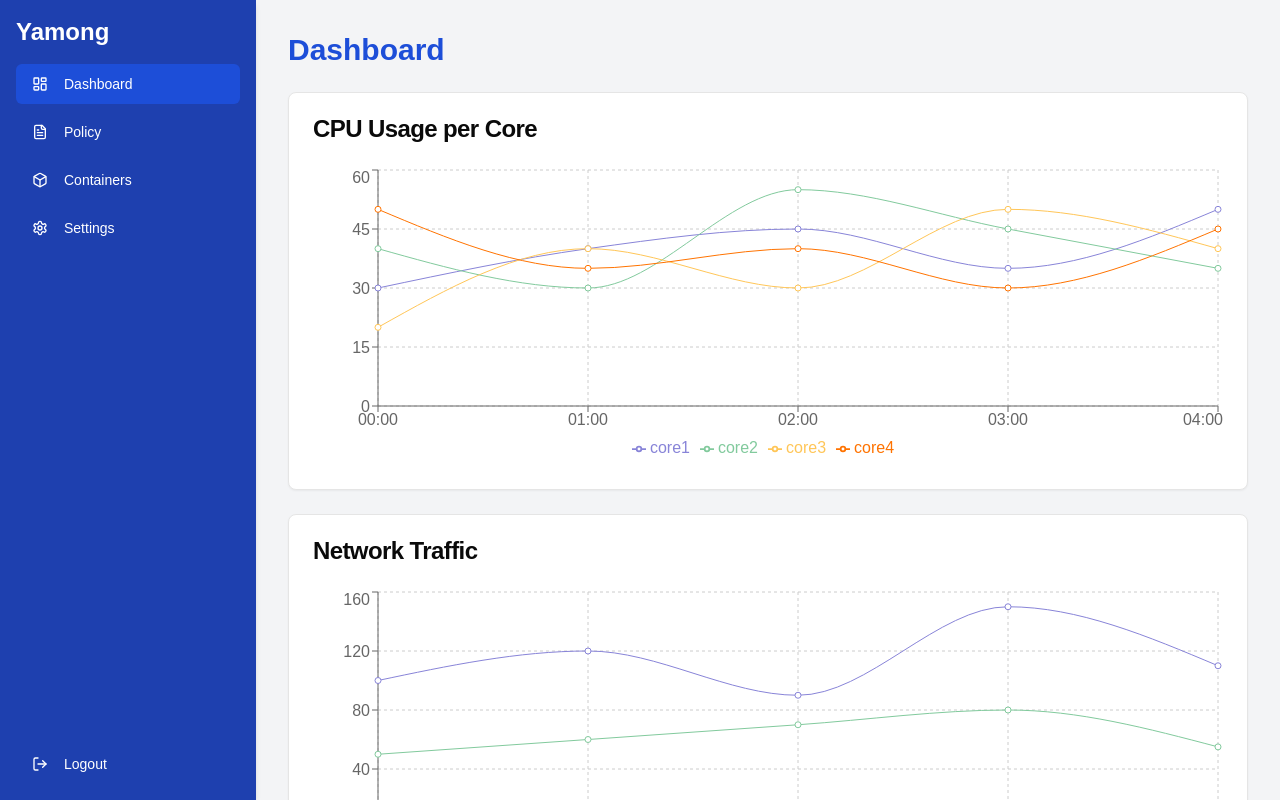
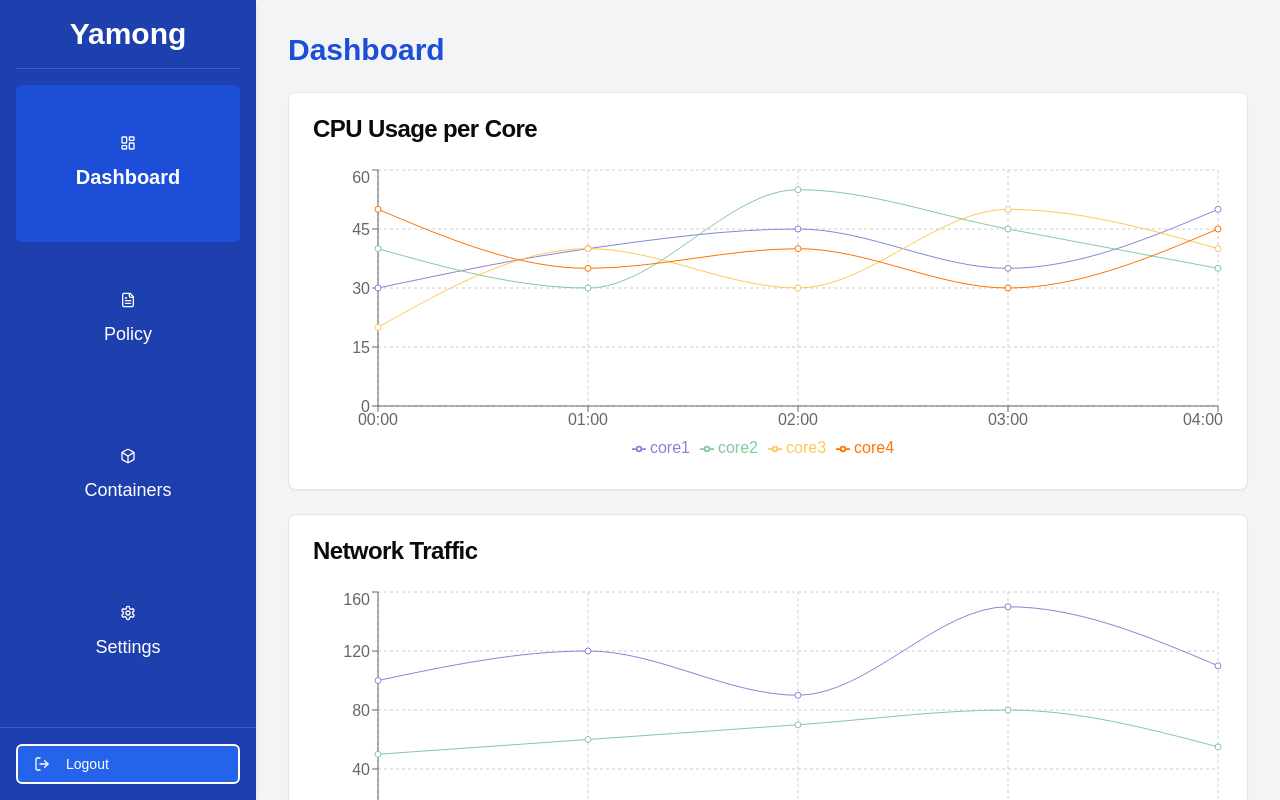
Before and after one commit to bob-yamong/policy-web-v2, a Next.js app: page / in a window 1280 px wide. Both pictures are taken after typing "Sample", "Sample123" into the empty fields and a click on the button "Log In". Built offline with nearby package versions, Linux system fonts and the light colour scheme.

Commit message:
refactor: enhance sidebar layout and improve tab navigation

```diff
--- a/components/sidebar.tsx
+++ b/components/sidebar.tsx
@@ -6,47 +6,41 @@ import { FileText, Box, Settings, LayoutDashboard, LogOut } from 'lucide-react'
 export function Sidebar({ activeTab, setActiveTab, onLogout }: { activeTab: string, setActiveTab: (tab: string) => void, onLogout: () => void }) {
   return (
     <div className="w-64 bg-blue-800 text-white shadow-md flex flex-col h-screen">
-      <div className="p-4">
-        <h2 className="text-2xl font-bold mb-4">Yamong</h2>
-        <nav>
-          <Button
-            variant="ghost"
-            className={`w-full justify-start mb-2 text-white hover:bg-blue-700 ${activeTab === 'dashboard' ? 'bg-blue-700' : ''}`}
-            onClick={() => setActiveTab('dashboard')}
-          >
-            <LayoutDashboard className="mr-2 h-4 w-4" />
-            Dashboard
-          </Button>
-          <Button
-            variant="ghost"
-            className={`w-full justify-start mb-2 text-white hover:bg-blue-700 ${activeTab === 'policy' ? 'bg-blue-700' : ''}`}
-            onClick={() => setActiveTab('policy')}
-          >
-            <FileText className="mr-2 h-4 w-4" />
-            Policy
-          </Button>
-          <Button
-            variant="ghost"
-            className={`w-full justify-start mb-2 text-white hover:bg-blue-700 ${activeTab === 'containers' ? 'bg-blue-700' : ''}`}
-            onClick={() => setActiveTab('containers')}
-          >
-            <Box className="mr-2 h-4 w-4" />
-            Containers
-          </Button>
-          <Button
-            variant="ghost"
-            className={`w-full justify-start text-white hover:bg-blue-700 ${activeTab === 'settings' ? 'bg-blue-700' : ''}`}
-            onClick={() => setActiveTab('settings')}
-          >
-            <Settings className="mr-2 h-4 w-4" />
-            Settings
-          </Button>
+      <div className="p-4 flex flex-col flex-1">
+        <h2 className="text-3xl font-bold mb-4 text-center">Yamong</h2>
+        <hr className="border-blue-600 mb-4" />
+        <nav className="flex flex-col flex-1">
+          {['dashboard', 'policy', 'containers', 'settings'].map((tab, index) => {
+            const isActive = activeTab === tab;
+            const tabInfo = {
+              dashboard: { label: 'Dashboard', Icon: LayoutDashboard },
+              policy: { label: 'Policy', Icon: FileText },
+              containers: { label: 'Containers', Icon: Box },
+              settings: { label: 'Settings', Icon: Settings }
+            };
+            const { label, Icon } = tabInfo[tab];
+
+            return (
+              <Button
+                key={index}
+                variant="ghost"
+                className={`w-full flex-1 flex flex-col items-center justify-center text-white ${
+                  isActive ? 'bg-blue-700 text-xl' : 'text-lg'
+                } hover:bg-blue-500`}
+                onClick={() => setActiveTab(tab)}
+              >
+                <Icon className={`mb-1 ${isActive ? 'h-20 w-20' : 'h-6 w-6'}`} />
+                <span className={`${isActive ? 'font-semibold' : ''}`}>{label}</span>
+              </Button>
+            );
+          })}
         </nav>
       </div>
-      <div className="mt-auto p-4">
+      <hr className="border-blue-600" />
+      <div className="p-4">
         <Button
           variant="ghost"
-          className="w-full justify-start text-white hover:bg-blue-700"
+          className="w-full justify-start text-white bg-blue-600 border-2 border-white transition-transform duration-200 hover:bg-blue-500 hover:scale-105"
           onClick={onLogout}
         >
           <LogOut className="mr-2 h-4 w-4" />
```
